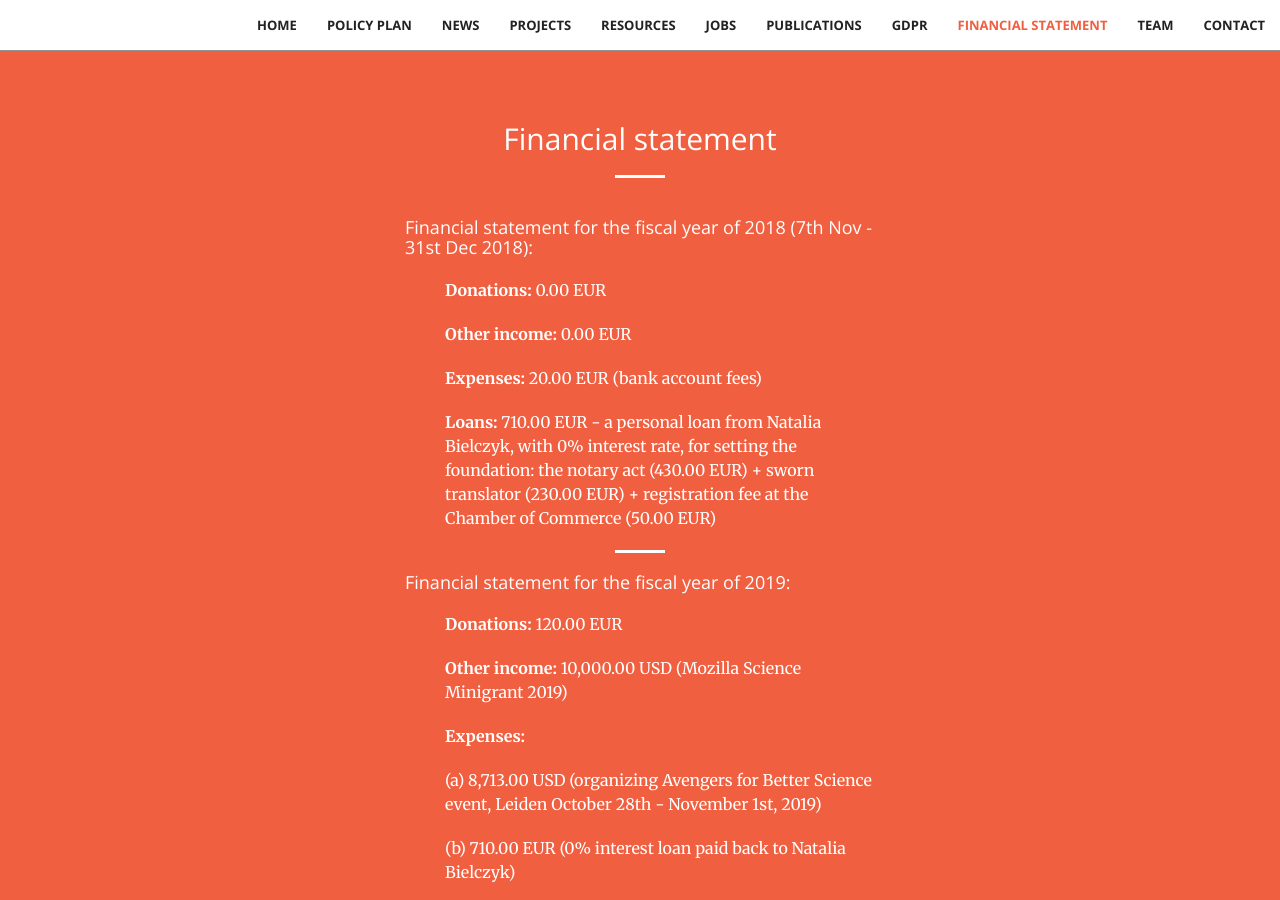
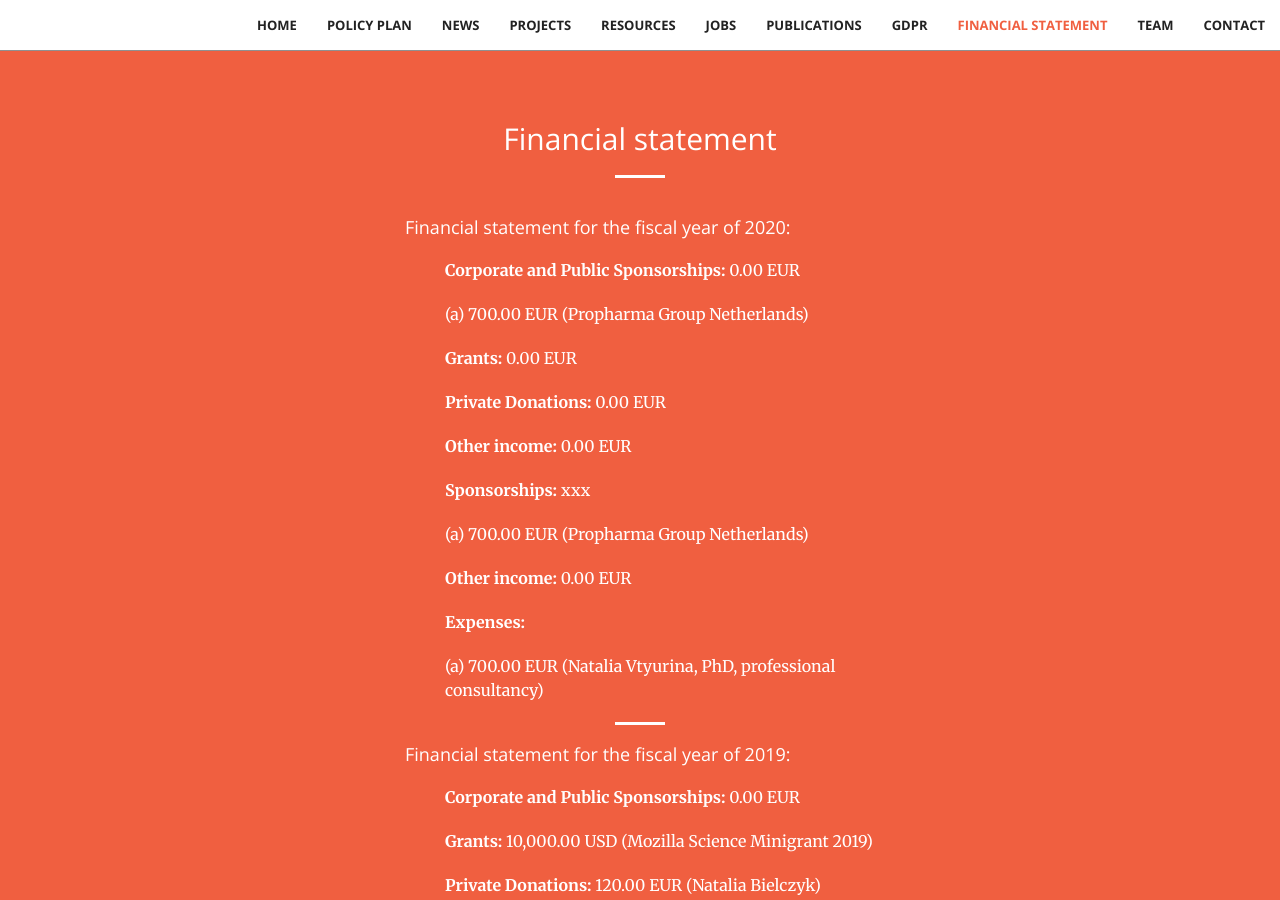
Before and after one commit to stichting-solaris/stichting-solaris.github.io, a Jekyll site: the page built from index.html, in a window 1280 px wide and 900 px high, scrolled down 24037 px. Built offline with Jekyll 4.4.1, drawn with Linux system fonts in a browser that asks for light colours; some of the changed text lies outside the part shown.

Commit message:
Update financial.html

```diff
--- a/_includes/financial.html
+++ b/_includes/financial.html
@@ -12,22 +12,35 @@
                 <p class="text-faded">
 
                     <div class="col-lg-8 col-lg-offset-2 text-left">
-                    <p><h4>Financial statement for the fiscal year of 2018 (7th Nov - 31st Dec 2018):</h4></p>
 
-                    <p class="tab"><b>Donations:</b> 0.00 EUR</p>
+
+
+                    <p><h4>Financial statement for the fiscal year of 2020:</h4></p>
+                    <p class="tab"><b>Corporate and Public Sponsorships:</b> 0.00 EUR</p>
+                    <p class="tab" class="tab">(a) 700.00 EUR (Propharma Group Netherlands)</p>
+                    <p class="tab"><b>Grants:</b> 0.00 EUR</p>
+                    <p class="tab"><b>Private Donations:</b> 0.00 EUR</p>
                     <p class="tab"><b>Other income:</b> 0.00 EUR</p>
-                    <p class="tab"><b>Expenses:</b> 20.00 EUR (bank account fees)</p>
-                    <p class="tab"><b>Loans:</b> 710.00 EUR - a personal loan from Natalia Bielczyk, with 0% interest rate,
-                        for setting the foundation: the notary act (430.00 EUR) + sworn translator (230.00 EUR) +
-                        registration fee at the Chamber of Commerce (50.00 EUR)</p>
-                    <hr class="light">
+
+
+                    <p class="tab"><b>Sponsorships:</b> xxx</p>
+                    <p class="tab" class="tab">(a) 700.00 EUR (Propharma Group Netherlands)</p>
+                    <p class="tab"><b>Other income:</b> 0.00 EUR</p>
+
+                    <p class="tab"><b>Expenses: </b></p>
+                    <p class="tab" class="tab">(a) 700.00 EUR (Natalia Vtyurina, PhD, professional consultancy)</p>
                     <p></p>
                     <p></p>
                     <p></p>
 
+
+                    <hr class="light">
                     <p><h4>Financial statement for the fiscal year of 2019:</h4></p>
-                    <p class="tab"><b>Donations:</b> 120.00 EUR</p>
-                    <p class="tab"><b>Other income:</b> 10,000.00 USD (Mozilla Science Minigrant 2019)</p>
+                    <p class="tab"><b>Corporate and Public Sponsorships:</b> 0.00 EUR</p>
+                    <p class="tab"><b>Grants:</b> 10,000.00 USD (Mozilla Science Minigrant 2019)</p>
+                    <p class="tab"><b>Private Donations:</b> 120.00 EUR (Natalia Bielczyk)</p>
+                    <p class="tab"><b>Other income:</b> 0.00 EUR</p>
+
                     <p class="tab"><b>Expenses:</b></p>
                     <p class="tab" class="tab">(a) 8,713.00 USD (organizing Avengers for Better Science event, Leiden October 28th - November 1st, 2019)</p>
                     <p class="tab" class="tab">(b) 710.00 EUR (0% interest loan paid back to Natalia Bielczyk)</p>
@@ -38,12 +51,23 @@
                     <p></p>
                     <p></p>
 
-                <p><h4>Financial statement for the fiscal year of 2019</h4></p>
-                    <p class="tab"><b>Donations:</b> xxx</p>
-                    <p class="tab" class="tab">(a) 700.00 EUR (Propharma Group Netherlands)</p>
+
+                    <hr class="light">
+                    <p><h4>Financial statement for the fiscal year of 2018 (7th Nov - 31st Dec 2018):</h4></p>
+                    <p class="tab"><b>Corporate and Public Sponsorships:</b> 0.00 EUR</p>
+                    <p class="tab"><b>Grants:</b> 0.00 EUR</p>
+                    <p class="tab"><b>Private Donations:</b> 20.00 EUR (Natalia Bielczyk)</p>
                     <p class="tab"><b>Other income:</b> 0.00 EUR</p>
-                    <p class="tab"><b>Expenses: </b></p>
-                    <p class="tab" class="tab">(a) 700.00 EUR (Natalia Vtyurina, PhD, professional consultancy)</p>
+
+                    <p class="tab"><b>Expenses:</b> 20.00 EUR (bank account fees)</p>
+                    <p class="tab"><b>Loans:</b> 710.00 EUR - a personal loan from Natalia Bielczyk, with 0% interest rate,
+                        for setting the foundation: the notary act (430.00 EUR) + sworn translator (230.00 EUR) +
+                        registration fee at the Chamber of Commerce (50.00 EUR)</p>
+                    <hr class="light">
+                    <p></p>
+                    <p></p>
+                    <p></p>
+
                 </p>
         </div>
     </div>
```
